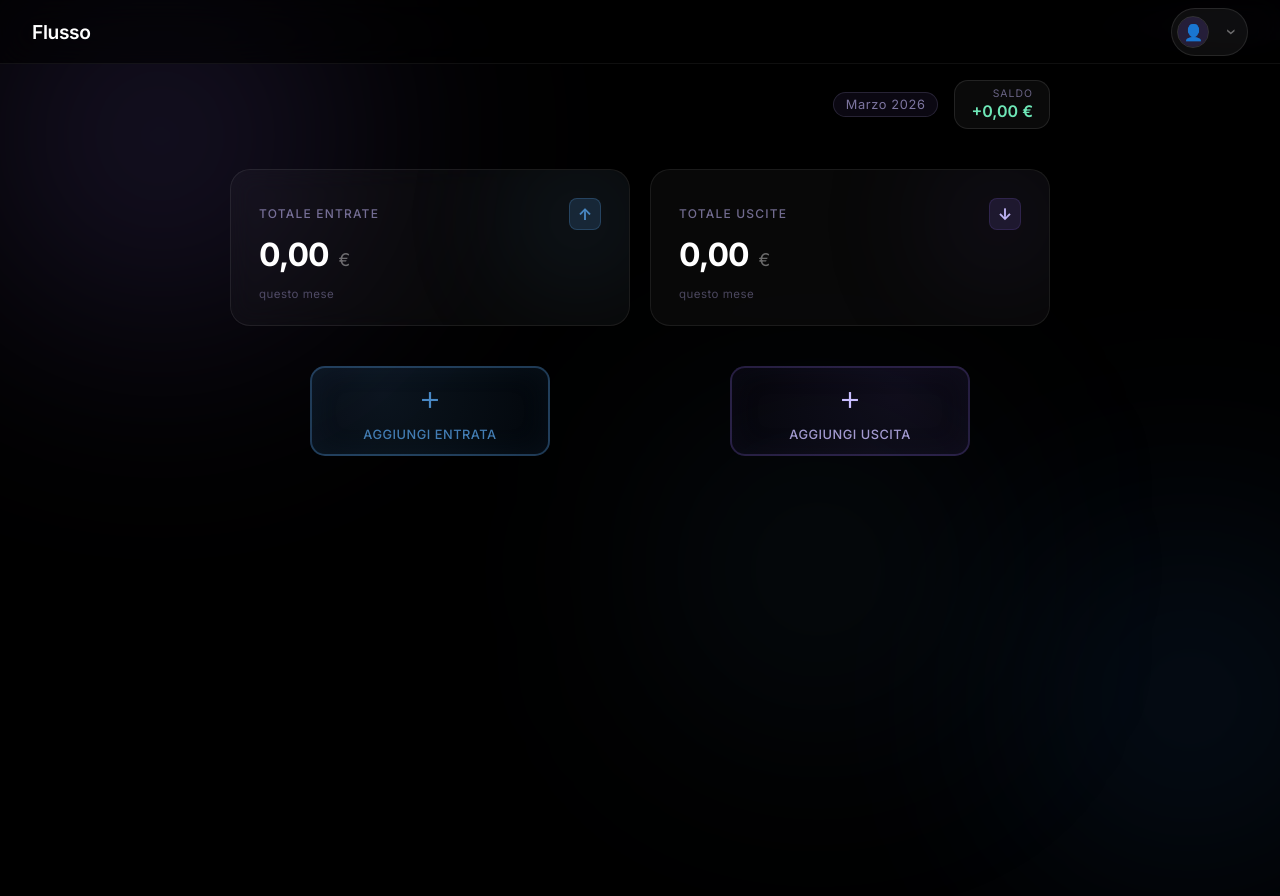
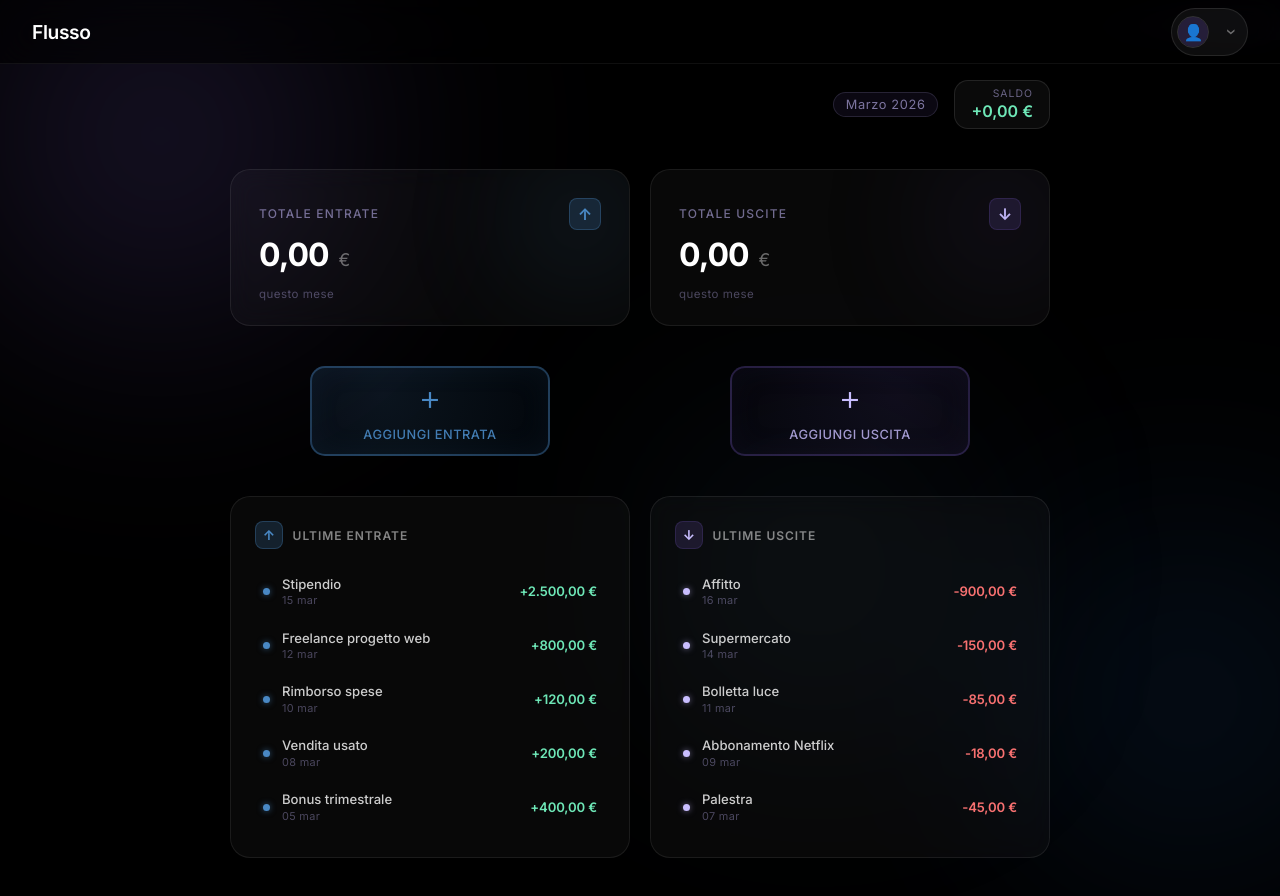
Before and after one commit to diegolocicero/Budget-Manager-FE, a React (Vite) app: page /home in a window 1280 px wide. Shown: the top 896 px of the page. Before the commit the page ends 840 px from the top, so only its background shows below. Built offline with nearby package versions, Linux system fonts and the light colour scheme; no server answers.

Commit message:
Implemented Deposit and Withdrawal transaction lists in Home.tsx with mockup data

```diff
--- a/src/App.tsx
+++ b/src/App.tsx
@@ -6,10 +6,10 @@
 import Signup from "./pages/signup/Signup.tsx";
 import Home from "./pages/home/Home.tsx";
 import Header from "./components/header/header.tsx";
-import BackgroundCircles from "./components/BackgroundCirclesComponent.tsx";
+import BackgroundCircles from "./components/BackgroundCircles.tsx";
 import Profile from "./pages/profile/Profile.tsx";
 import { UserProvider } from "./services/UserContext.tsx";
-import ScrollToTop from "./components/ScrollToTopComponent.tsx";
+import ScrollToTop from "./components/ScrollToTop.tsx";
 
 function AnimatedRoutes() {
   const location = useLocation();
--- /dev/null
+++ b/src/components/transactionList/transactionList.css
@@ -0,0 +1,149 @@
+/* ── aggiunge al Home.css esistente ── */
+
+/* ─── Transactions Grid ─────────────────────── */
+
+.transactions-grid {
+  display: grid;
+  grid-template-columns: 1fr 1fr;
+  gap: 1.25rem;
+}
+
+.transactions-card {
+  position: relative;
+  overflow: hidden;
+  border-radius: 20px;
+  border: 1px solid rgba(255, 255, 255, 0.08);
+  background: rgba(255, 255, 255, 0.03);
+  backdrop-filter: blur(12px);
+  padding: 1.5rem;
+  display: flex;
+  flex-direction: column;
+  gap: 1rem;
+}
+
+.transactions-header {
+  display: flex;
+  align-items: center;
+  gap: 0.6rem;
+}
+
+.transactions-icon {
+  width: 28px;
+  height: 28px;
+  border-radius: 8px;
+  display: flex;
+  align-items: center;
+  justify-content: center;
+  font-size: 0.85rem;
+  font-weight: 700;
+  flex-shrink: 0;
+}
+
+.transactions-icon-entrate {
+  background: rgba(73, 136, 196, 0.2);
+  color: var(--primary);
+  border: 1px solid rgba(73, 136, 196, 0.3);
+}
+
+.transactions-icon-uscite {
+  background: rgba(73, 57, 121, 0.3);
+  color: var(--text);
+  border: 1px solid rgba(73, 57, 121, 0.4);
+}
+
+.transactions-title {
+  font-size: 0.75rem;
+  font-weight: 600;
+  text-transform: uppercase;
+  letter-spacing: 0.08em;
+  color: rgba(255, 255, 255, 0.5);
+  margin: 0;
+}
+
+/* ─── Transaction List ──────────────────────── */
+
+.transactions-list {
+  list-style: none;
+  margin: 0;
+  padding: 0;
+  display: flex;
+  flex-direction: column;
+  gap: 0.1rem;
+}
+
+.transaction-item {
+  display: flex;
+  align-items: center;
+  gap: 0.75rem;
+  padding: 0.65rem 0.5rem;
+  border-radius: 10px;
+  transition: background 0.15s ease;
+}
+
+.transaction-item:hover {
+  background: rgba(255, 255, 255, 0.04);
+}
+
+.transaction-dot {
+  width: 7px;
+  height: 7px;
+  border-radius: 50%;
+  flex-shrink: 0;
+}
+
+.dot-entrata {
+  background: var(--primary);
+  box-shadow: 0 0 6px rgba(73, 136, 196, 0.6);
+}
+
+.dot-uscita {
+  background: var(--text);
+  box-shadow: 0 0 6px rgba(201, 190, 255, 0.5);
+}
+
+.transaction-info {
+  display: flex;
+  flex-direction: column;
+  gap: 0.1rem;
+  flex: 1;
+  min-width: 0;
+}
+
+.transaction-label {
+  font-size: 0.82rem;
+  color: rgba(255, 255, 255, 0.8);
+  font-weight: 500;
+  white-space: nowrap;
+  overflow: hidden;
+  text-overflow: ellipsis;
+}
+
+.transaction-date {
+  font-size: 0.68rem;
+  color: rgba(201, 190, 255, 0.35);
+  letter-spacing: 0.03em;
+}
+
+.transaction-amount {
+  font-size: 0.82rem;
+  font-weight: 600;
+  flex-shrink: 0;
+  letter-spacing: -0.01em;
+}
+
+.amount-entrata {
+  color: #6ee7b7;
+}
+
+.amount-uscita {
+  color: #f87171;
+}
+
+/* ─── Responsive ────────────────────────────── */
+
+@media (max-width: 560px) {
+  .transactions-grid {
+    grid-template-columns: 1fr;
+    gap: 0.9rem;
+  }
+}
--- /dev/null
+++ b/src/components/transactionList/transactionList.tsx
@@ -0,0 +1,55 @@
+// src/components/transactionList/TransactionList.tsx
+import "./TransactionList.css";
+
+interface Transaction {
+  id: number;
+  label: string;
+  value: number;
+  createdAt: string;
+}
+
+interface Props {
+  type: "entrata" | "uscita";
+  transactions: Transaction[];
+}
+
+const fmt = (n: number) =>
+  n.toLocaleString("it-IT", { minimumFractionDigits: 2, maximumFractionDigits: 2 });
+
+const fmtDate = (iso: string) =>
+  new Date(iso).toLocaleDateString("it-IT", { day: "2-digit", month: "short" });
+
+export default function TransactionList({ type, transactions }: Props) {
+  const isEntrata = type === "entrata";
+
+  return (
+    <div className="transactions-card">
+      <div className="transactions-header">
+        <span className={`transactions-icon ${isEntrata ? "transactions-icon-entrate" : "transactions-icon-uscite"}`}>
+          {isEntrata ? "↑" : "↓"}
+        </span>
+        <h3 className="transactions-title">
+          {isEntrata ? "Ultime Entrate" : "Ultime Uscite"}
+        </h3>
+      </div>
+      <ul className="transactions-list">
+        {transactions.length === 0 ? (
+          <li className="transaction-empty">Nessun movimento recente</li>
+        ) : (
+          transactions.map((item) => (
+            <li key={item.id} className="transaction-item">
+              <div className={`transaction-dot ${isEntrata ? "dot-entrata" : "dot-uscita"}`} />
+              <div className="transaction-info">
+                <span className="transaction-label">{item.label}</span>
+                <span className="transaction-date">{fmtDate(item.createdAt)}</span>
+              </div>
+              <span className={`transaction-amount ${isEntrata ? "amount-entrata" : "amount-uscita"}`}>
+                {isEntrata ? "+" : "-"}{fmt(item.value)} €
+              </span>
+            </li>
+          ))
+        )}
+      </ul>
+    </div>
+  );
+}
--- a/src/pages/home/Home.tsx
+++ b/src/pages/home/Home.tsx
@@ -1,12 +1,67 @@
 import "./Home.css";
 import { useState, useEffect } from "react";
 import toast from "react-hot-toast";
+import TransactionList from "../../components/transactionList/transactionList";
 import { DepositAPIService } from "../../services/DepositAPIService";
 import { WithdrawalAPIService } from "../../services/WithdrawalAPIService";
 import type { Summary } from "../../interface/ISummary";
 
+const MOCK_ENTRATE = [
+  { id: 1, label: "Stipendio", value: 2500, createdAt: "2026-03-15T09:00:00Z" },
+  {
+    id: 2,
+    label: "Freelance progetto web",
+    value: 800,
+    createdAt: "2026-03-12T14:30:00Z",
+  },
+  {
+    id: 3,
+    label: "Rimborso spese",
+    value: 120,
+    createdAt: "2026-03-10T11:00:00Z",
+  },
+  {
+    id: 4,
+    label: "Vendita usato",
+    value: 200,
+    createdAt: "2026-03-08T16:00:00Z",
+  },
+  {
+    id: 5,
+    label: "Bonus trimestrale",
+    value: 400,
+    createdAt: "2026-03-05T10:00:00Z",
+  },
+];
+
+const MOCK_USCITE = [
+  { id: 1, label: "Affitto", value: 900, createdAt: "2026-03-16T08:00:00Z" },
+  {
+    id: 2,
+    label: "Supermercato",
+    value: 150,
+    createdAt: "2026-03-14T19:00:00Z",
+  },
+  {
+    id: 3,
+    label: "Bolletta luce",
+    value: 85,
+    createdAt: "2026-03-11T12:00:00Z",
+  },
+  {
+    id: 4,
+    label: "Abbonamento Netflix",
+    value: 18,
+    createdAt: "2026-03-09T00:00:00Z",
+  },
+  { id: 5, label: "Palestra", value: 45, createdAt: "2026-03-07T07:30:00Z" },
+];
+
 export default function Home() {
-  const [summary, setSummary] = useState<Summary>({ totEntrate: 0, totUscite: 0 });
+  const [summary, setSummary] = useState<Summary>({
+    totEntrate: 0,
+    totUscite: 0,
+  });
   const [loadingSummary, setLoadingSummary] = useState(true);
 
   const [showModal, setShowModal] = useState<"entrata" | "uscita" | null>(null);
@@ -44,7 +99,10 @@
       if (type === "entrata") {
         await DepositAPIService.addDeposit(formDesc, parseFloat(formAmount));
       } else {
-        await WithdrawalAPIService.addWithdrawal(formDesc, parseFloat(formAmount));
+        await WithdrawalAPIService.addWithdrawal(
+          formDesc,
+          parseFloat(formAmount),
+        );
       }
       toast.success(`${label} aggiunta con successo!`);
       await fetchSummary();
@@ -59,9 +117,15 @@
   };
 
   const balance = summary.totEntrate - summary.totUscite;
-  const month = new Date().toLocaleString("it-IT", { month: "long", year: "numeric" });
+  const month = new Date().toLocaleString("it-IT", {
+    month: "long",
+    year: "numeric",
+  });
   const fmt = (n: number) =>
-    n.toLocaleString("it-IT", { minimumFractionDigits: 2, maximumFractionDigits: 2 });
+    n.toLocaleString("it-IT", {
+      minimumFractionDigits: 2,
+      maximumFractionDigits: 2,
+    });
 
   return (
     <div className="home-container">
@@ -76,7 +140,8 @@
             <div className="home-balance-pill" data-positive={balance >= 0}>
               <span className="balance-label">Saldo</span>
               <span className="balance-value">
-                {balance >= 0 ? "+" : ""}{fmt(balance)} €
+                {balance >= 0 ? "+" : ""}
+                {fmt(balance)} €
               </span>
             </div>
           </div>
@@ -94,7 +159,8 @@
                 <span className="skeleton" />
               ) : (
                 <span className="amount-value">
-                  {fmt(summary.totEntrate)} <span className="amount-currency">€</span>
+                  {fmt(summary.totEntrate)}{" "}
+                  <span className="amount-currency">€</span>
                 </span>
               )}
             </div>
@@ -112,7 +178,8 @@
                 <span className="skeleton" />
               ) : (
                 <span className="amount-value">
-                  {fmt(summary.totUscite)} <span className="amount-currency">€</span>
+                  {fmt(summary.totUscite)}{" "}
+                  <span className="amount-currency">€</span>
                 </span>
               )}
             </div>
@@ -121,17 +188,28 @@
         </section>
 
         <section className="actions-grid">
-          <button className="action-btn btn-entrata" onClick={() => setShowModal("entrata")}>
+          <button
+            className="action-btn btn-entrata"
+            onClick={() => setShowModal("entrata")}
+          >
             <div className="btn-ring" />
             <span className="btn-plus">+</span>
             <span className="btn-label">Aggiungi Entrata</span>
           </button>
 
-          <button className="action-btn btn-uscita" onClick={() => setShowModal("uscita")}>
+          <button
+            className="action-btn btn-uscita"
+            onClick={() => setShowModal("uscita")}
+          >
             <div className="btn-ring" />
             <span className="btn-plus">+</span>
             <span className="btn-label">Aggiungi Uscita</span>
           </button>
+        </section>
+
+        <section className="transactions-grid">
+          <TransactionList type="entrata" transactions={MOCK_ENTRATE} />
+          <TransactionList type="uscita" transactions={MOCK_USCITE} />
         </section>
       </div>
 
@@ -142,10 +220,21 @@
             onClick={(e) => e.stopPropagation()}
           >
             <div className="modal-top">
-              <h3 className={showModal === "entrata" ? "modal-title-entrata" : "modal-title-uscita"}>
+              <h3
+                className={
+                  showModal === "entrata"
+                    ? "modal-title-entrata"
+                    : "modal-title-uscita"
+                }
+              >
                 {showModal === "entrata" ? "↑ Nuova Entrata" : "↓ Nuova Uscita"}
               </h3>
-              <button className="modal-close" onClick={() => setShowModal(null)}>✕</button>
+              <button
+                className="modal-close"
+                onClick={() => setShowModal(null)}
+              >
+                ✕
+              </button>
             </div>
 
             <div className="modal-field">
```
Also changed, not shown: src/components/BackgroundCircles.tsx (renamed from src/components/BackgroundCirclesComponent.tsx), src/components/ScrollToTop.tsx (renamed from src/components/ScrollToTopComponent.tsx).
